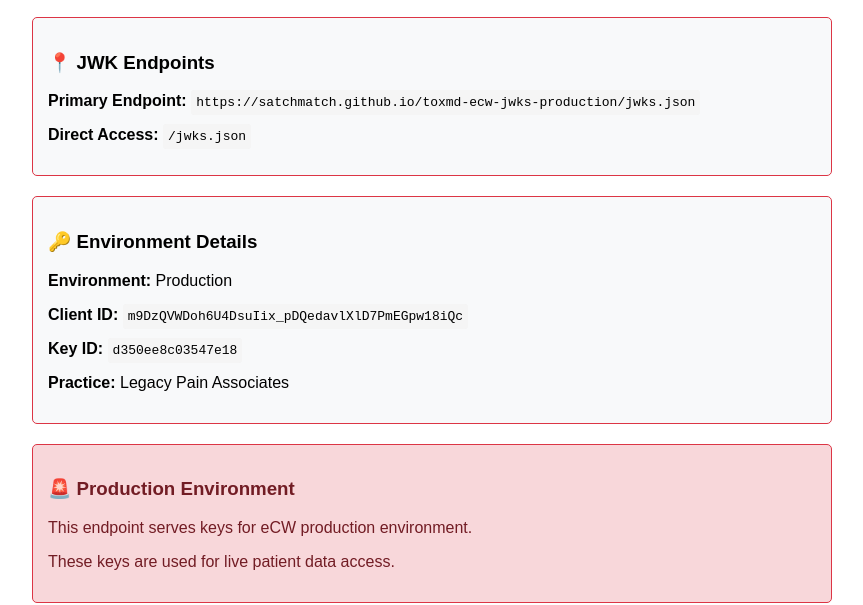
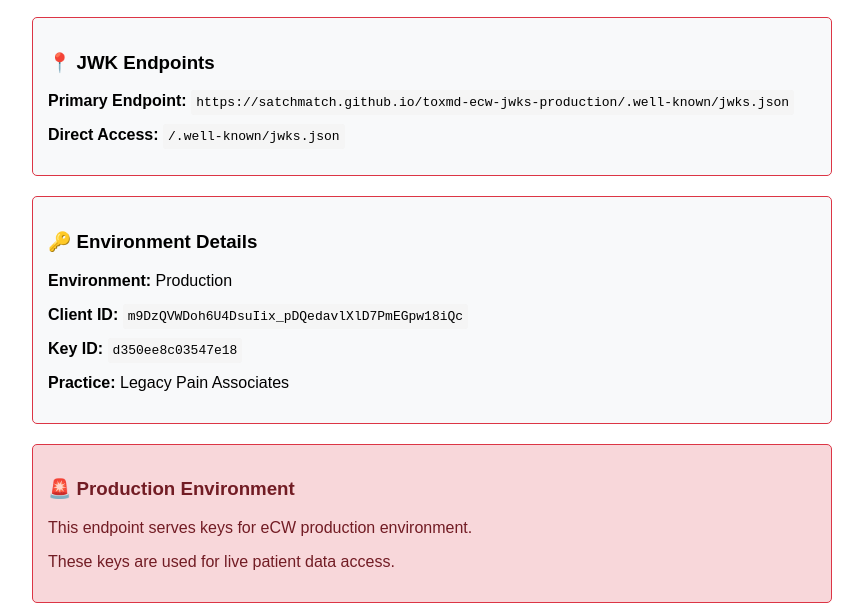
Before and after one commit to satchmatch/toxmd-ecw-jwks-production, a plain HTML site: page index.html in a window 1280 px wide. Shown: the part 214-819 px from the top of the page, without its empty margins (208-1071 px from the left). Drawn offline with Linux system fonts and the light colour scheme.

Commit message:
Add .well-known JWK endpoint for eCW compliance
- Added .well-known/jwks.json endpoint
- Updated homepage links to use .well-known paths
- Complies with eCW JWKS URL requirements

eCW-compliant endpoint: https://satchmatch.github.io/toxmd-ecw-jwks-production/.well-known/jwks.json

```diff
--- a/index.html
+++ b/index.html
@@ -47,11 +47,12 @@
       <p>
         <strong>Primary Endpoint:</strong>
         <span class="endpoint"
-          >https://satchmatch.github.io/toxmd-ecw-jwks-production/jwks.json</span
+          >https://satchmatch.github.io/toxmd-ecw-jwks-production/.well-known/jwks.json</span
         >
       </p>
       <p>
-        <strong>Direct Access:</strong> <span class="endpoint">/jwks.json</span>
+        <strong>Direct Access:</strong>
+        <span class="endpoint">/.well-known/jwks.json</span>
       </p>
     </div>
 
@@ -80,11 +81,11 @@
       <h3>🔗 Quick Links</h3>
       <p>
         <a
-          href="https://satchmatch.github.io/toxmd-ecw-jwks-production/jwks.json"
+          href="https://satchmatch.github.io/toxmd-ecw-jwks-production/.well-known/jwks.json"
           >View JWK Set</a
         >
       </p>
-      <p><a href="jwks.json">View JWK Set (Direct)</a></p>
+      <p><a href=".well-known/jwks.json">View JWK Set (Direct)</a></p>
     </div>
   </body>
 </html>
```
Also changed, not shown: .well-known/jwks.json (added).
